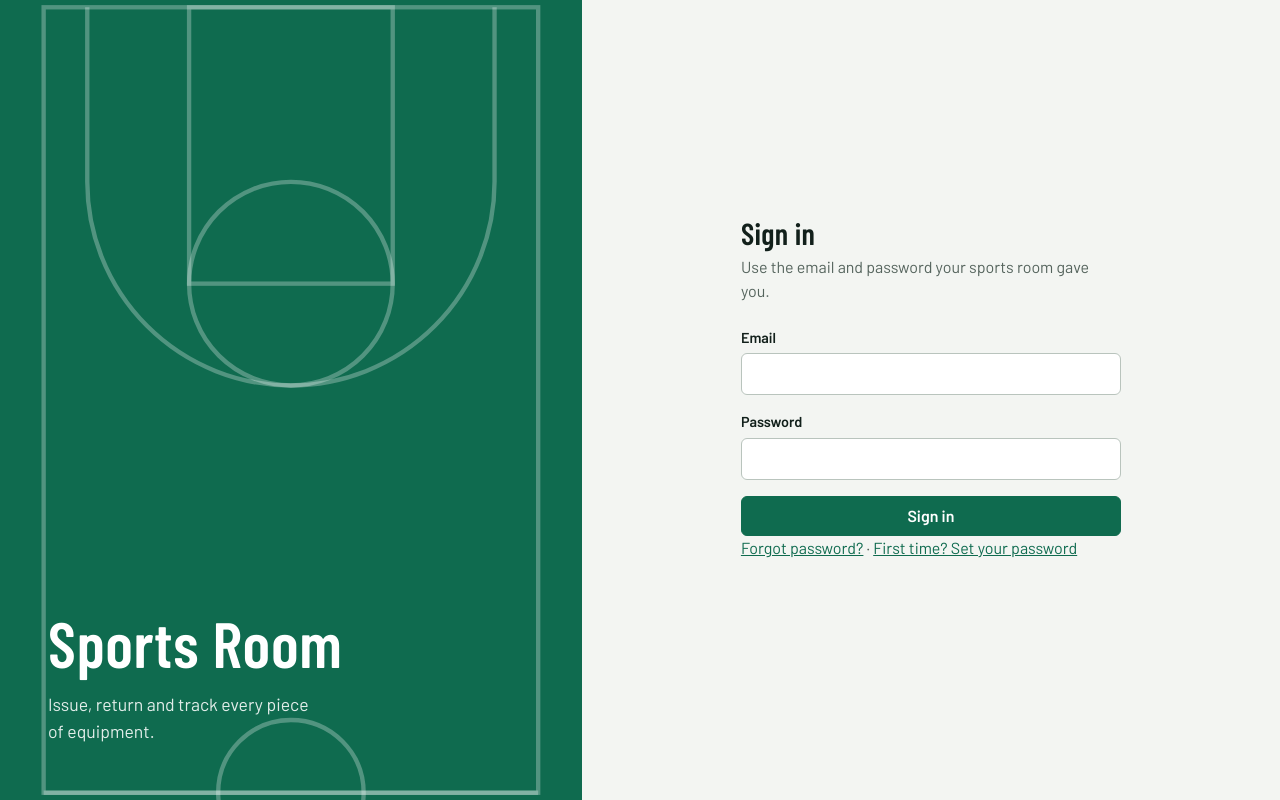
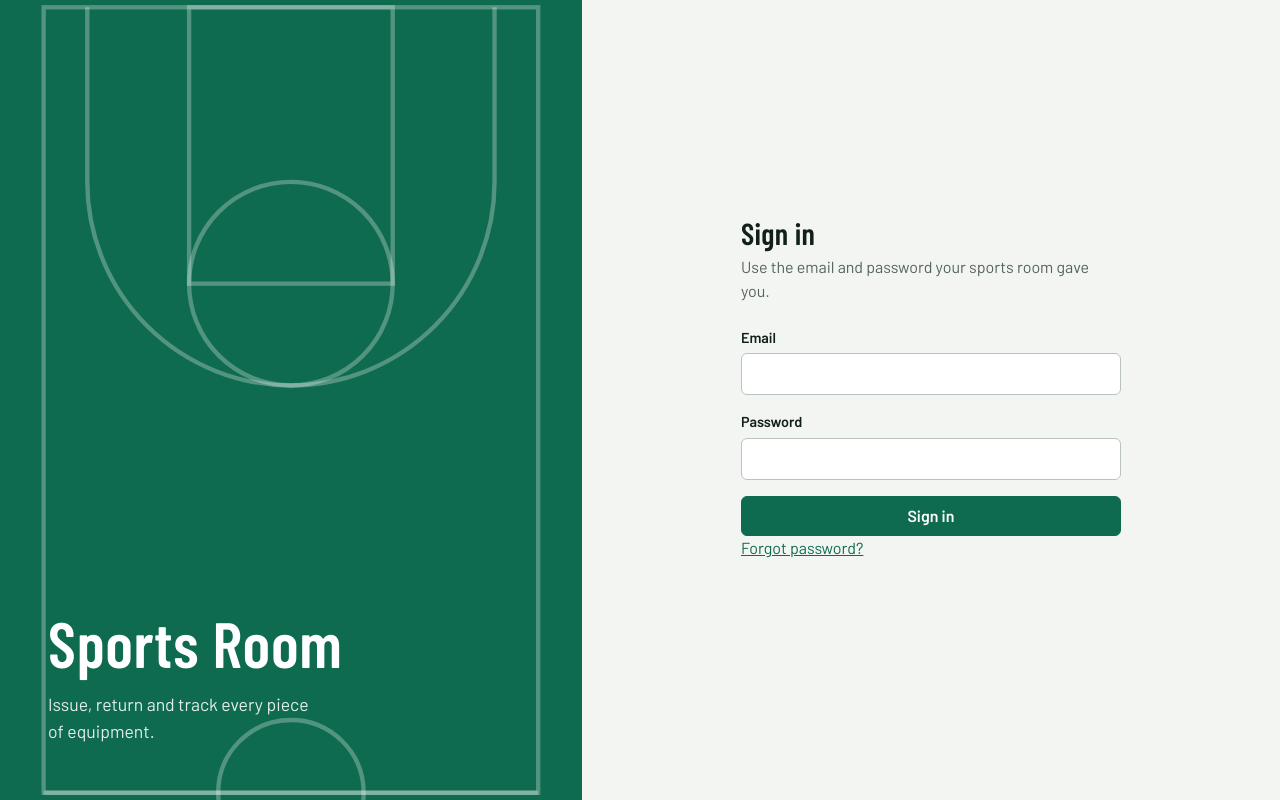
Before and after one commit to By-Nishita/Sports-Equipment-Management-System, a React (Vite) app in the folder frontend/: page /login in a window 1280 px wide. Built offline with nearby package versions, Linux system fonts and the light colour scheme.

Commit message:
Remove first-time password link, keep forgot password only

```diff
--- a/frontend/src/App.jsx
+++ b/frontend/src/App.jsx
@@ -25,7 +25,6 @@ function App() {
         <Route path="/login" element={<Login />} />
         <Route path="/" element={<Navigate to="/login" />} />
         <Route path="/forgot-password" element={<ForgotPassword />} />
-        <Route path="/first-time" element={<ForgotPassword firstTime />} />
         <Route path="/set-password" element={<SetPassword />} />
         <Route element={<ProtectedRoute><AppShell /></ProtectedRoute>}>
           <Route path="/dashboard" element={<Dashboard />} />
--- a/frontend/src/pages/ForgotPassword.jsx
+++ b/frontend/src/pages/ForgotPassword.jsx
@@ -3,9 +3,8 @@ import { Link } from 'react-router-dom';
 import api from '../api/axios';
 import AuthLayout from '../components/AuthLayout';
 
-// Used for TWO screens: "Forgot password?" and "First time? Set your password".
-// Both do the same thing: email a link. Only the wording differs.
-function ForgotPassword({ firstTime = false }) {
+// Asks for the college email or SRN and emails a link to set a new password.
+function ForgotPassword() {
   const [identifier, setIdentifier] = useState('');
   const [message, setMessage] = useState('');
   const [error, setError] = useState('');
@@ -17,8 +16,7 @@ function ForgotPassword({ firstTime = false }) {
     setMessage('');
     setLoading(true);
     try {
-      const res = await api.post('/auth/forgot-password', { identifier, firstTime });
-      setMessage(res.data.message); // same text whether the account exists or not
+      const res = await api.post('/auth/forgot-password', { identifier });      setMessage(res.data.message); // same text whether the account exists or not
     } catch (err) {
       setError(err.response?.data?.message || 'Something went wrong. Please try again.');
     } finally {
@@ -28,7 +26,7 @@ function ForgotPassword({ firstTime = false }) {
 
   return (
     <AuthLayout
-      title={firstTime ? 'Set your password' : 'Forgot password'}
+      title="Forgot password"
       subtitle="Enter your college email or SRN. We will email you a link."
     >
       <form onSubmit={handleSubmit}>
--- a/frontend/src/pages/Login.jsx
+++ b/frontend/src/pages/Login.jsx
@@ -66,8 +66,8 @@ function Login() {
         </button>
       </form>
             <p className="auth-sub">
-        <Link to="/forgot-password">Forgot password?</Link> &middot; <Link to="/first-time">First time? Set your password</Link>
-      </p>
+               <Link to="/forgot-password">Forgot password?</Link>
+            </p>
     </AuthLayout>
   );
 }
```
Also changed, not shown: 1 other file (tests, documents, lock files or other folders).
